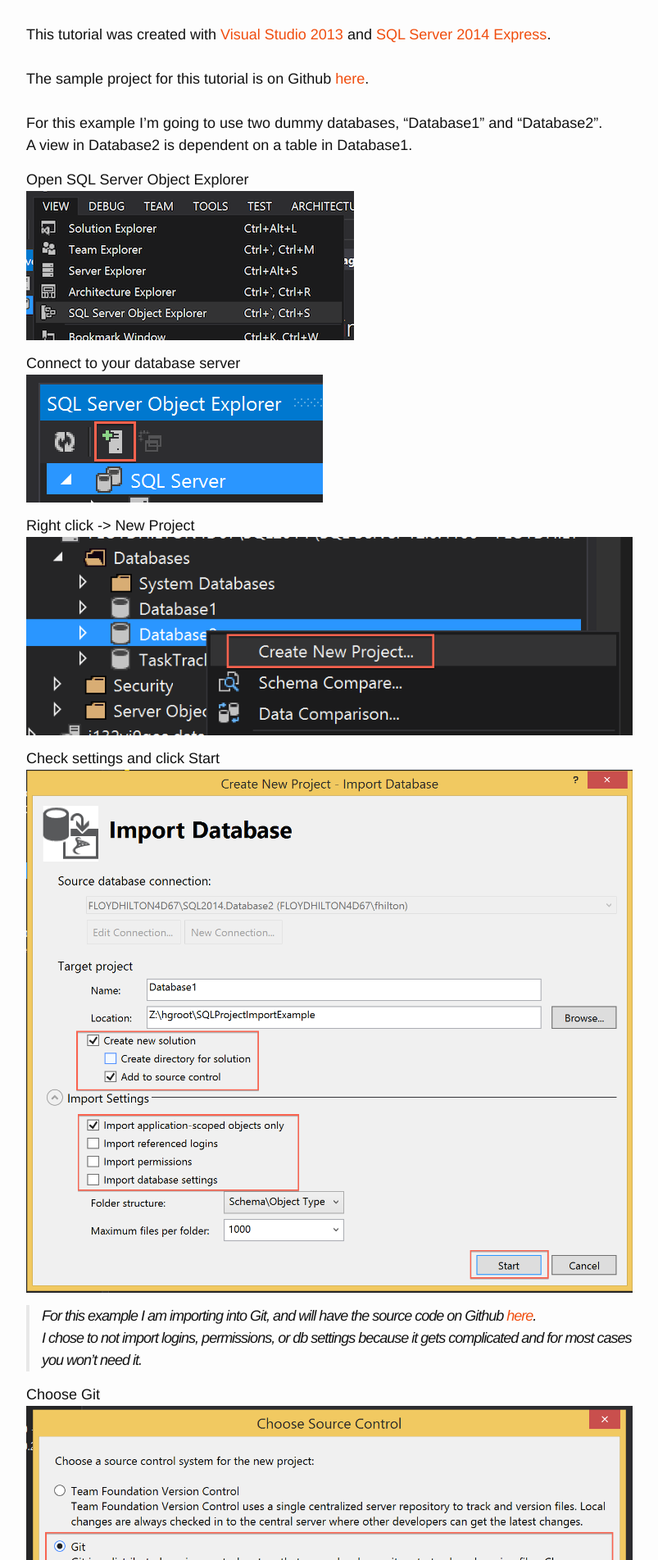
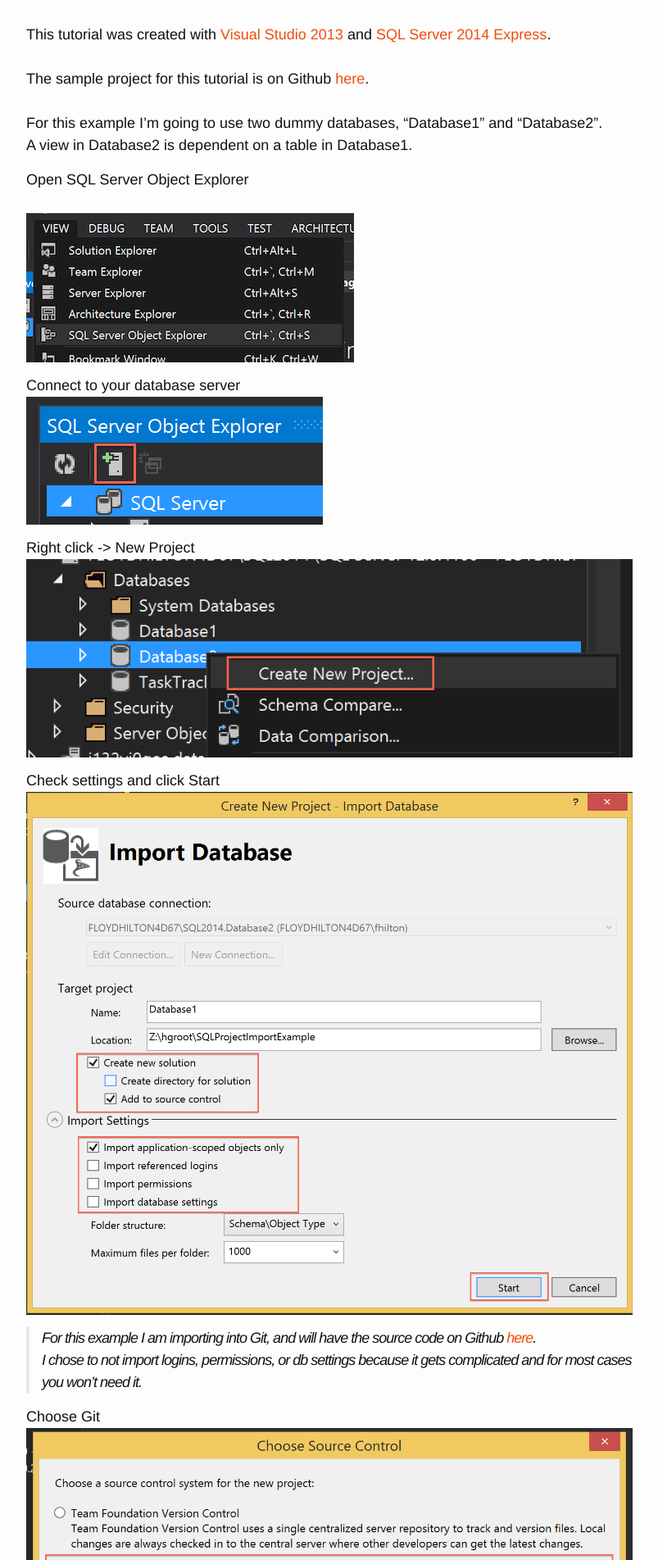
Before and after one commit to fhilton/fhilton.github.io, a Jekyll site: the page built from _posts/2015-07-04-Import-Database-Into-SQL-Project.md, in a window 1280 px wide. Shown: the part 459-2362 px from the top of the page at 82% size, without its empty margins (238-1041 px from the left). Built offline with Jekyll 4.4.1, drawn with Linux system fonts in a browser that asks for light colours; comment, search, counter and statistics services are not loaded.

Commit message:
Fixing differences between local and github

```diff
--- a/_posts/2015-07-04-Import-Database-Into-SQL-Project.md
+++ b/_posts/2015-07-04-Import-Database-Into-SQL-Project.md
@@ -30,8 +30,7 @@
 A view in Database2 is dependent on a table in Database1.
 <br>
 
-<e>Open SQL Server Object Explorer</e>
-
+<e>Open SQL Server Object Explorer</e><br>
 ![SQL Server Object Explorer](/images/2015/07/ObjectExplorer.png)
 
 <e>Connect to your database server</e>
```
